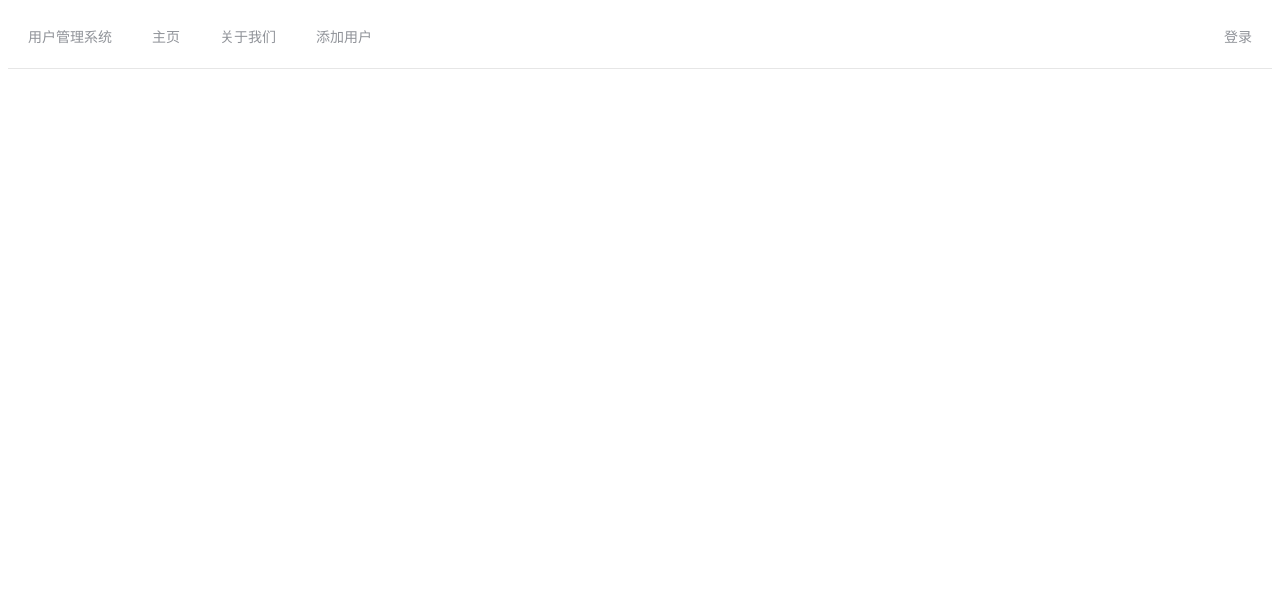
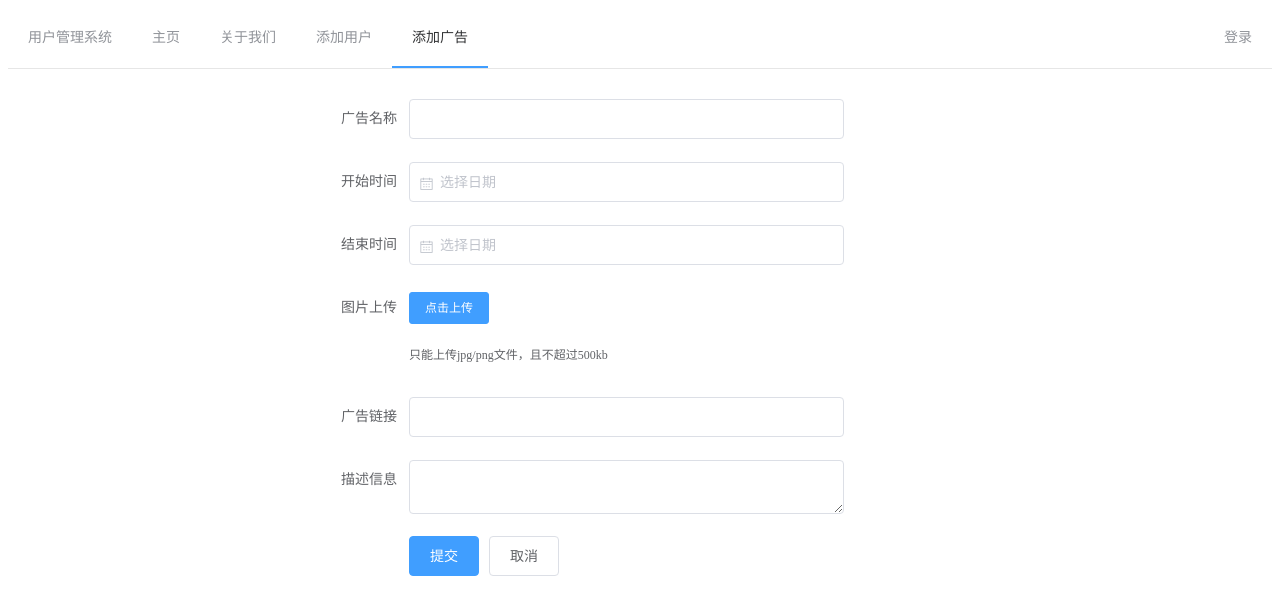
Before and after one commit to king-qamata/userManagementSystemVue, a Vue app in the folder frontend/: page /addAdvertisement in a window 1280 px wide. Shown: the top 614 px of the page. Built offline with nearby package versions, Linux system fonts and the light colour scheme.

Commit message:
ADD：addAdvertisement 组件

```diff
--- a/frontend/src/App.vue
+++ b/frontend/src/App.vue
@@ -5,6 +5,7 @@
       <el-menu-item index="/home">主页</el-menu-item>
       <el-menu-item index="/about">关于我们</el-menu-item>
       <el-menu-item index="/add">添加用户</el-menu-item>
+      <el-menu-item index="/addAdvertisement">添加广告</el-menu-item>
       <el-menu-item index="/login" style="float: right">登录</el-menu-item>
 
     </el-menu>
--- /dev/null
+++ b/frontend/src/components/addAdvertisement.vue
@@ -0,0 +1,123 @@
+<template>
+  <el-row :gutter="20">
+    <el-col id="addADCol" :span="10" :offset="6">
+      <el-form ref="refForm" :model="form" label-width="80px">
+        <el-form-item label="广告名称" prop="name">
+          <el-input v-model="form.name" />
+        </el-form-item>
+        <el-form-item label="开始时间" prop="startDate">
+          <el-date-picker v-model="form.startDate" type="date" placeholder="选择日期" style="width: 100%;" />
+        </el-form-item>
+        <el-form-item label="结束时间" prop="endDate">
+          <el-date-picker v-model="form.endDate" type="date" placeholder="选择日期" style="width: 100%;" />
+        </el-form-item>
+        <el-form-item label="图片上传">
+          <div id="myUpload">
+            <el-upload
+              ref="upload"
+              class="upload-demo"
+              action=""
+              :on-preview="handlePreview"
+              :on-remove="handleRemove"
+              :before-remove="beforeRemove"
+              :before-upload="beforeUpload"
+              :limit="1"
+              :on-exceed="handleExceed"
+              :file-list="fileList"
+              :accept="acceptFileType"
+              :auto-upload="false"
+            >
+              <el-button size="small" type="primary">点击上传</el-button>
+              <div slot="tip" class="el-upload__tip">只能上传jpg/png文件，且不超过500kb</div>
+            </el-upload>
+          </div>
+        </el-form-item>
+        <el-form-item label="广告链接" prop="link">
+          <el-input v-model="form.link" />
+        </el-form-item>
+        <el-form-item label="描述信息" prop="desc">
+          <el-input v-model="form.desc" type="textarea" />
+        </el-form-item>
+        <el-form-item>
+          <el-button type="primary" @click="onSubmit">提交</el-button>
+          <el-button>取消</el-button>
+        </el-form-item>
+      </el-form>
+    </el-col>
+  </el-row>
+
+</template>
+
+<script>
+import { uploadAD } from '../network/api'
+export default {
+  data() {
+    return {
+      form: {
+        name: '',
+        startDate: '',
+        endDate: '',
+        link: '',
+        desc: ''
+      },
+      acceptFileType: '.jpg',
+      fileList: []
+    }
+  },
+  methods: {
+    handleRemove(file, fileList) {
+      console.log(file, fileList)
+    },
+    handlePreview(file) {
+      console.log(file)
+    },
+    handleExceed(files, fileList) {
+      this.$message.warning(`您已上传了图片，如要更正请先移除当前图片`)
+    },
+    beforeRemove(file, fileList) {
+      // return this.$confirm(`确定移除 ${file.name}？`)
+    },
+    onSubmit() {
+      this.$refs.upload.submit()
+    },
+    beforeUpload(file) {
+      const fd = new FormData()
+      fd.append('file', file)
+      // 不能传递对象，将对象拆分
+      for (const i in this.form) {
+        fd.append(i, this.form[i])
+      }
+
+      uploadAD(fd)
+        .then(res => {
+          if (res.status === 200) {
+            this.$message({
+              showClose: true,
+              message: '提交成功',
+              type: 'success'
+            })
+            // 需要在 el-form-item 上添加 prop 属性
+            this.$refs.refForm.resetFields()
+            // this.$nextTick(() => { this.$refs.refForm.resetFields() })
+            this.$router.push({ path: '/about' })
+          }
+        })
+        .catch(res => {
+          console.log(res)
+        })
+      return false
+    }
+  }
+}
+</script>
+
+<style scoped>
+#addADCol {
+  margin-top: 20px;
+  padding-top: 10px;
+  /* border: 1px solid red; */
+}
+.el-col {
+  padding-left: -1px;
+}
+</style>
--- a/frontend/src/network/api.js
+++ b/frontend/src/network/api.js
@@ -26,3 +26,12 @@ export const editUser = params => {
     params
   })
 }
+
+export const uploadAD = (params) => {
+  return requests({
+    url: '/upload/' + new Date().getTime(),
+    data: params,
+    headers: ({ 'Content-Type': 'multipart/form-data' }),
+    method: 'post'
+  })
+}
--- a/frontend/src/router/index.js
+++ b/frontend/src/router/index.js
@@ -25,6 +25,10 @@ export default new VueRouter({
     {
       path: '/login',
       component: () => import('../views/Login')
+    },
+    {
+      path: '/addAdvertisement',
+      component: () => import('../components/addAdvertisement')
     }
   ]
 })
--- a/frontend/src/views/Login.vue
+++ b/frontend/src/views/Login.vue
@@ -10,7 +10,7 @@
       </el-form-item>
 
       <el-form-item>
-        <el-button id="login-btn" type="primary" @click="submitForm('ruleForm2')">提交</el-button>
+        <el-button type="primary" class="login-btn" @click="submitForm('ruleForm2')">提交</el-button>
       </el-form-item>
     </el-form>
   </div>
@@ -48,7 +48,7 @@ export default {
 h3 {
   text-align: center;
 }
-#login-btn {
+login-btn {
   margin: 0 auto;
 }
 </style>
```
Also changed, not shown: frontend/src/components/test.vue (deleted, +0 -18 lines), frontend/src/store/actions.js (added, +8 -0 lines), frontend/src/store/index.js (added, +21 -0 lines), frontend/src/store/getters.js (added), frontend/src/store/mutations.js (added).
